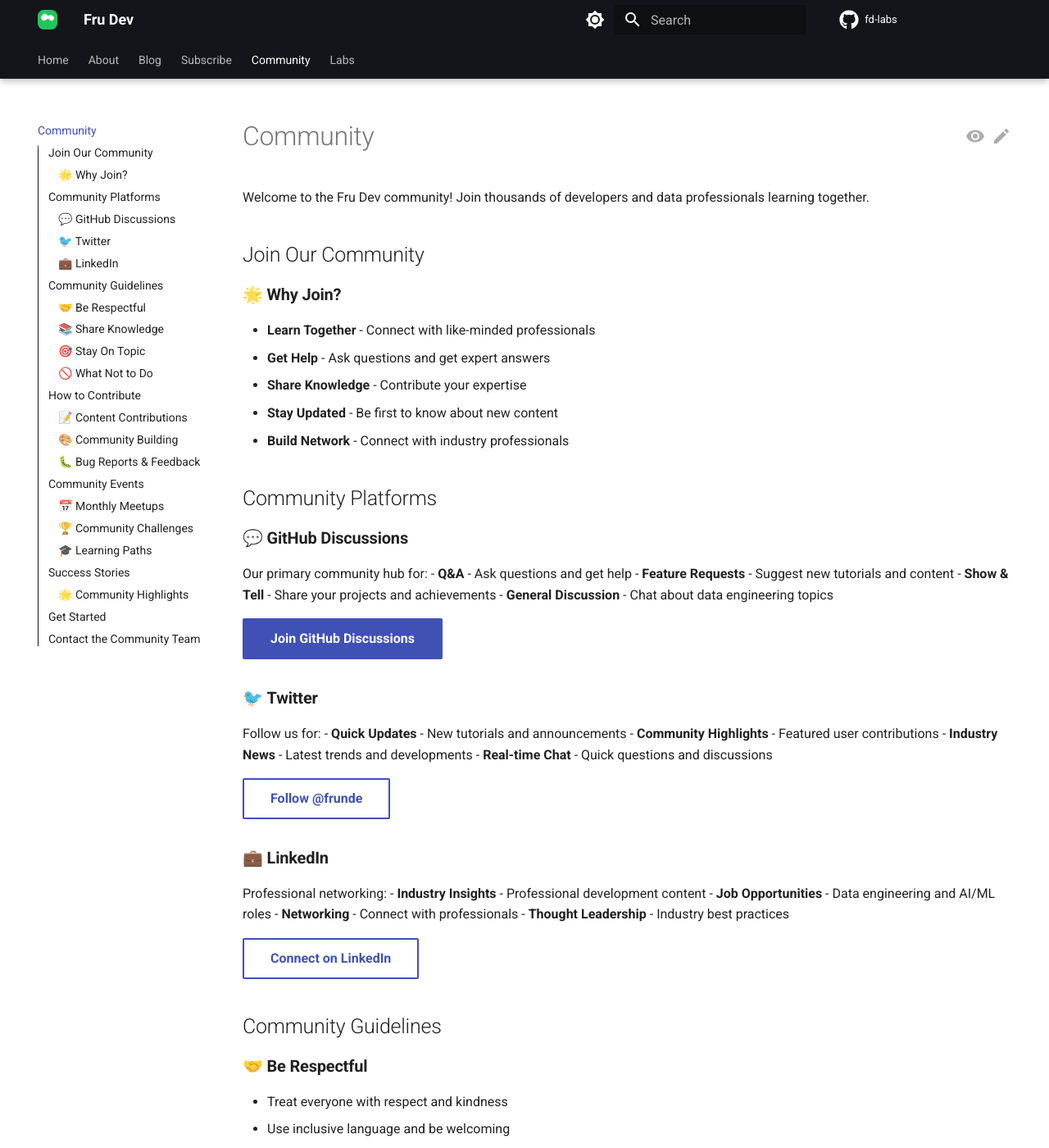
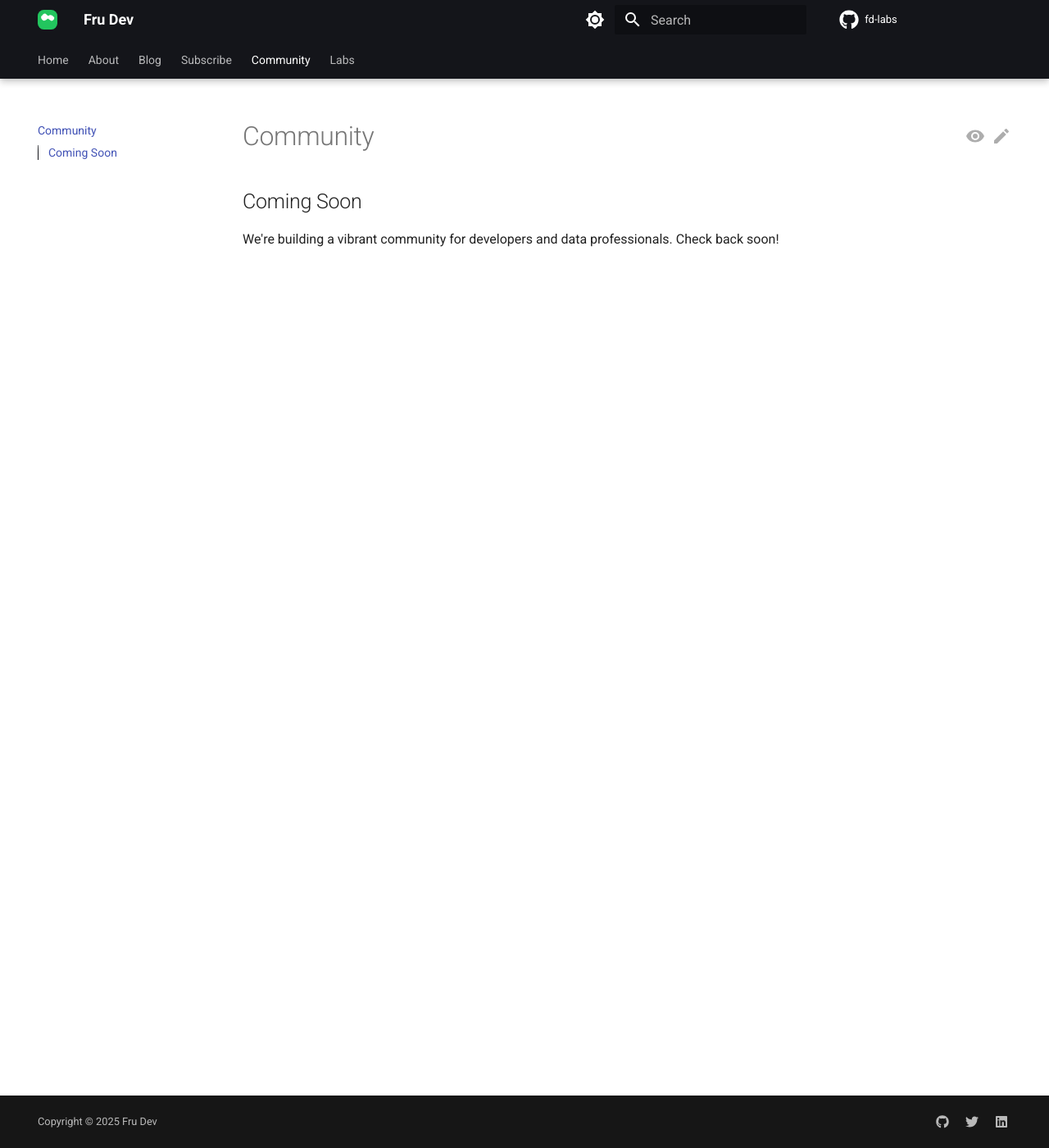
Before and after one commit to frulouis/fd-docs, an MkDocs documentation site: the page built from docs/community.md, in a window 1280 px wide and 1400 px high. Shown: the whole window at 82% size. Built offline with MkDocs 1.6.1 and Material for MkDocs 9.7.7, drawn with Linux system fonts in a browser that asks for light colours; comment, search, counter and statistics services are not loaded; some of the changed text lies outside the part shown.

Commit message:
Clean up Community page: Simplify to 'Coming Soon'
- Removed all verbose content and detailed sections
- Simplified to just 'Coming Soon' message
- Clean, minimal approach as requested

```diff
--- a/docs/community.md
+++ b/docs/community.md
@@ -1,139 +1,5 @@
 # Community
 
-Welcome to the Fru Dev community! Join thousands of developers and data professionals learning together.
+## Coming Soon
 
-## Join Our Community
-
-### 🌟 **Why Join?**
-- **Learn Together** - Connect with like-minded professionals
-- **Get Help** - Ask questions and get expert answers
-- **Share Knowledge** - Contribute your expertise
-- **Stay Updated** - Be first to know about new content
-- **Build Network** - Connect with industry professionals
-
-## Community Platforms
-
-### 💬 **GitHub Discussions**
-Our primary community hub for:
-- **Q&A** - Ask questions and get help
-- **Feature Requests** - Suggest new tutorials and content
-- **Show & Tell** - Share your projects and achievements
-- **General Discussion** - Chat about data engineering topics
-
-[Join GitHub Discussions](https://github.com/frunde/fd-docs/discussions){ .md-button .md-button--primary }
-
-### 🐦 **Twitter**
-Follow us for:
-- **Quick Updates** - New tutorials and announcements
-- **Community Highlights** - Featured user contributions
-- **Industry News** - Latest trends and developments
-- **Real-time Chat** - Quick questions and discussions
-
-[Follow @frunde](https://twitter.com/frunde){ .md-button }
-
-### 💼 **LinkedIn**
-Professional networking:
-- **Industry Insights** - Professional development content
-- **Job Opportunities** - Data engineering and AI/ML roles
-- **Networking** - Connect with professionals
-- **Thought Leadership** - Industry best practices
-
-[Connect on LinkedIn](https://linkedin.com/in/frunde){ .md-button }
-
-## Community Guidelines
-
-### 🤝 **Be Respectful**
-- Treat everyone with respect and kindness
-- Use inclusive language and be welcoming
-- Respect different skill levels and backgrounds
-- Keep discussions constructive and helpful
-
-### 📚 **Share Knowledge**
-- Help others learn and grow
-- Share your experiences and insights
-- Ask questions when you need help
-- Contribute to community discussions
-
-### 🎯 **Stay On Topic**
-- Keep discussions relevant to data engineering and development
-- Use appropriate channels for different topics
-- Search before asking questions
-- Provide context when asking for help
-
-### 🚫 **What Not to Do**
-- No spam or self-promotion
-- No harassment or discrimination
-- No sharing of inappropriate content
-- No violation of others' privacy
-
-## How to Contribute
-
-### 📝 **Content Contributions**
-- **Tutorial Ideas** - Suggest new tutorial topics
-- **Code Examples** - Share your implementations
-- **Bug Reports** - Help us improve our content
-- **Documentation** - Improve our guides and tutorials
-
-### 🎨 **Community Building**
-- **Answer Questions** - Help fellow community members
-- **Share Resources** - Recommend useful tools and resources
-- **Organize Events** - Host meetups and workshops
-- **Mentor Others** - Guide newcomers in their learning journey
-
-### 🐛 **Bug Reports & Feedback**
-- **Report Issues** - Help us fix problems
-- **Suggest Improvements** - Make our content better
-- **Share Feedback** - Tell us what you think
-- **Request Features** - Ask for new functionality
-
-## Community Events
-
-### 📅 **Monthly Meetups**
-- **Virtual Workshops** - Hands-on learning sessions
-- **Guest Speakers** - Industry experts sharing insights
-- **Project Showcases** - Community members present their work
-- **Q&A Sessions** - Ask questions to the Fru Dev team
-
-### 🏆 **Community Challenges**
-- **Monthly Projects** - Build something with our tutorials
-- **Code Competitions** - Friendly coding challenges
-- **Best Practices** - Share your implementation approaches
-- **Innovation Awards** - Recognize creative solutions
-
-### 🎓 **Learning Paths**
-- **Beginner Track** - Start your data engineering journey
-- **Intermediate Track** - Build on your existing skills
-- **Advanced Track** - Master complex topics
-- **Specialization Tracks** - Focus on specific areas
-
-## Success Stories
-
-### 🌟 **Community Highlights**
-*Coming soon - Featured success stories from our community members!*
-
-- **Career Growth** - How Fru Dev helped advance careers
-- **Project Success** - Real-world implementations
-- **Learning Journeys** - Personal development stories
-- **Community Impact** - How members help each other
-
-## Get Started
-
-Ready to join our community? Here's how to get started:
-
-1. **Follow Us** - Subscribe to our newsletter and social media
-2. **Join Discussions** - Participate in GitHub Discussions
-3. **Share Your Work** - Show off your projects and achievements
-4. **Help Others** - Answer questions and share knowledge
-5. **Stay Engaged** - Regular participation in community activities
-
-## Contact the Community Team
-
-Questions about our community or need help getting started?
-
-- **Email** - [community@frudev.com](mailto:community@frudev.com)
-- **GitHub** - [Open an issue](https://github.com/frunde/fd-docs/issues)
-- **Twitter** - [@frunde](https://twitter.com/frunde)
-
----
-
-*Join our vibrant community today and accelerate your learning journey with the support of fellow developers and data professionals!*
+We're building a vibrant community for developers and data professionals. Check back soon!
```
